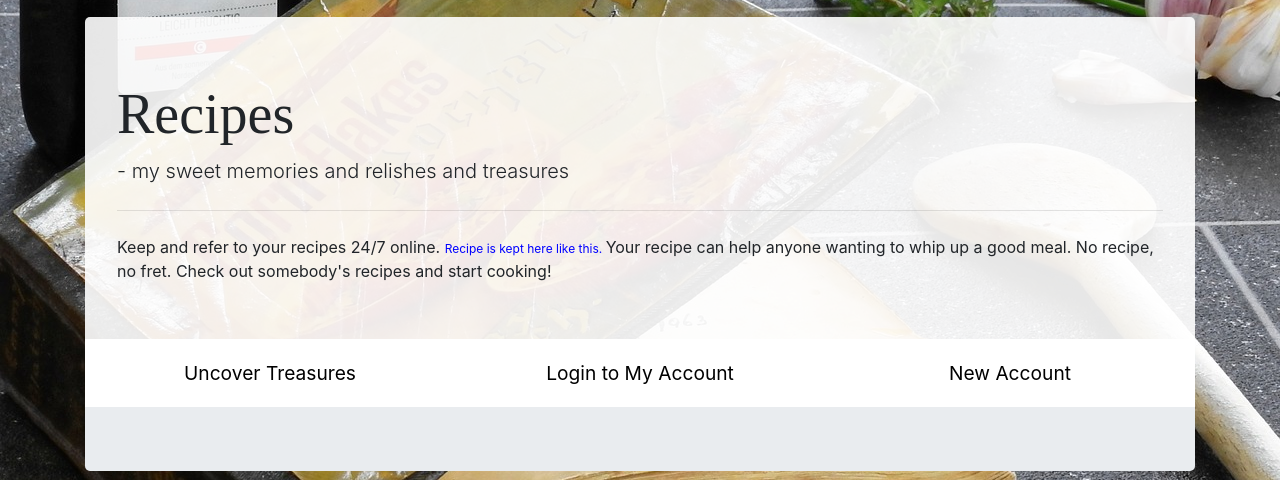
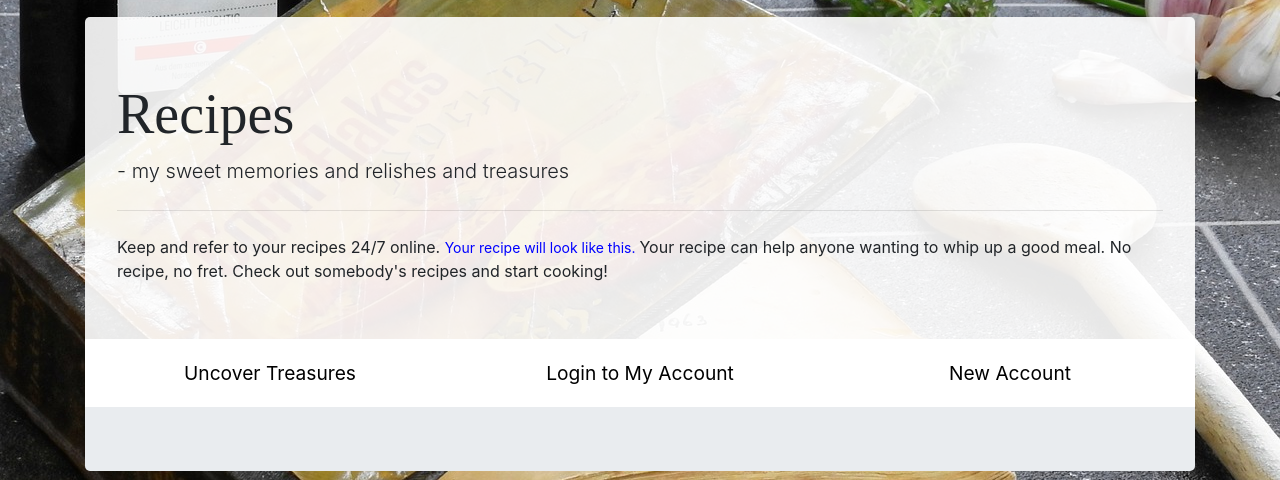
Before and after one commit to ksngo/Project3-recipes, a Flask app: page / in a window 1280 px wide. Shown: the part 206-686 px from the top of the page. Run offline with Flask 2, Linux system fonts and the light colour scheme; data that the repository does not hold is empty; some libraries are stand-ins or nearby versions; some web fonts are replaced.

Commit message:
adjust logical statement in index javascript.

```diff
--- a/static/index.js
+++ b/static/index.js
@@ -17,7 +17,7 @@ $(function (){
     )
 
 
-    setInterval(switchImage, 5000)
+
 
 })
 
@@ -25,7 +25,7 @@ let counter =0
 
 function switchImage () {
 
-    if (document.getElementById("sample-body").style.display == ("" || "none")) {
+    if (document.getElementById("sample-body").style.display == "" || document.getElementById("sample-body").style.display == "none" ) {
     counter++
     counter = counter % bgImageArray.length
     console.log(counter)
@@ -35,6 +35,7 @@ function switchImage () {
     }
 }
 
+setInterval(switchImage, 5000)
 
 
 $(function(){
--- a/templates/index.html
+++ b/templates/index.html
@@ -16,7 +16,7 @@
   <h1 class="display-4" style="font-family: 'Judson', serif !important;">Recipes </h1>
   <p class="lead"> - my sweet memories and relishes and treasures</p>
   <hr class="my-4">
-  <p>Keep and refer to your recipes 24/7 online. <a href="#" id="show-recipe-sample" style=" color: blue; font-size: 12px;"> Recipe is kept here like this. </a>
+  <p>Keep and refer to your recipes 24/7 online. <a href="#" id="show-recipe-sample" style=" color: blue; font-size: 14px; "> Your recipe will look like this. </a>
   Your recipe can help anyone wanting to whip up a good meal. No recipe, no fret. Check out somebody's recipes and start cooking!</p>
 
 </div>
```
